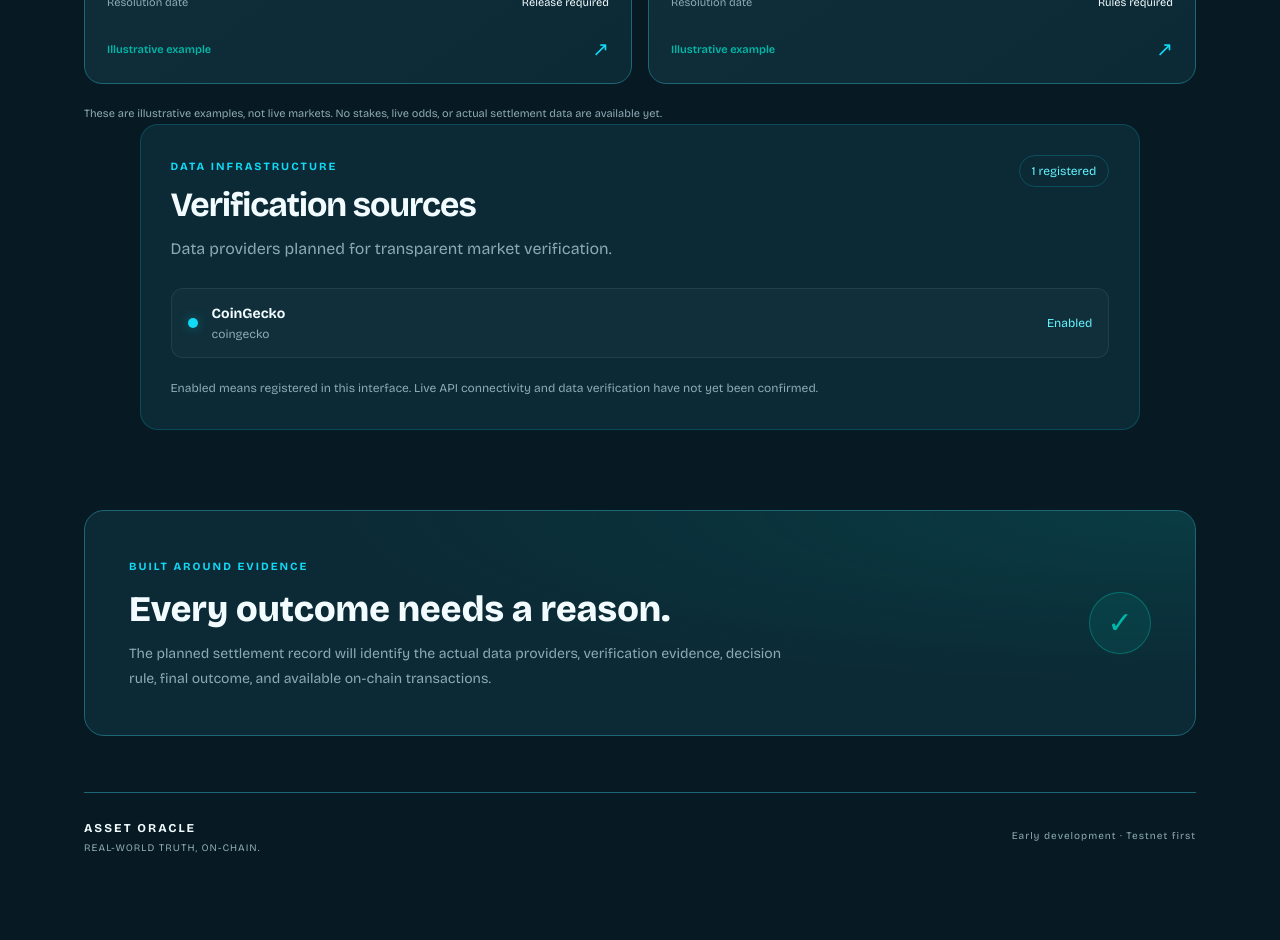
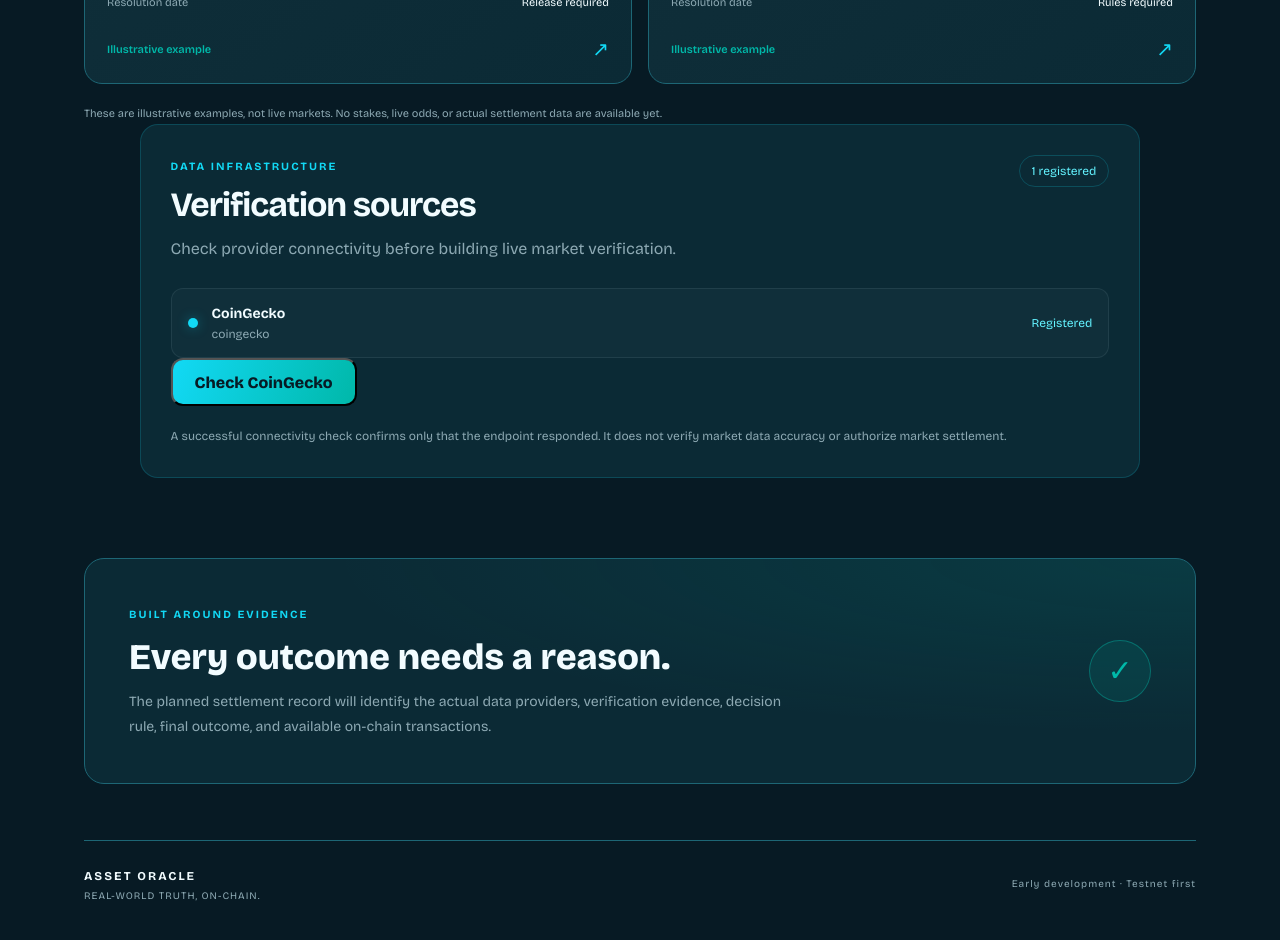
Before and after one commit to assetoracle/asset-oracle, a React (Vite) app: page / in a window 1280 px wide. Shown: the part 1780-2720 px from the top of the page. Before the commit the page ends 2682 px from the top, so only its background shows below. Built offline with nearby package versions, Linux system fonts and the light colour scheme.

Commit message:
Update MarketSourcePanel.tsx

```diff
--- a/src/components/MarketSourcePanel.tsx
+++ b/src/components/MarketSourcePanel.tsx
@@ -1,8 +1,27 @@
 
+import { useState } from "react";
 import { getMarketSourceStatuses } from "../data/marketSourceStatus";
+import { checkCoinGecko } from "../data/checkMarketSource";
 
 export default function MarketSourcePanel() {
   const sources = getMarketSourceStatuses();
+
+  const [checking, setChecking] = useState(false);
+  const [checkResult, setCheckResult] = useState<
+    Awaited<ReturnType<typeof checkCoinGecko>> | null
+  >(null);
+
+  async function handleCheck() {
+    setChecking(true);
+    setCheckResult(null);
+
+    try {
+      const result = await checkCoinGecko();
+      setCheckResult(result);
+    } finally {
+      setChecking(false);
+    }
+  }
 
   return (
     <section className="source-panel">
@@ -11,7 +30,8 @@ export default function MarketSourcePanel() {
           <span className="eyebrow">DATA INFRASTRUCTURE</span>
           <h2>Verification sources</h2>
           <p>
-            Data providers planned for transparent market verification.
+            Check provider connectivity before building live market
+            verification.
           </p>
         </div>
 
@@ -37,15 +57,39 @@ export default function MarketSourcePanel() {
                   : "source-status disabled"
               }
             >
-              {source.enabled ? "Enabled" : "Disabled"}
+              {source.enabled ? "Registered" : "Disabled"}
             </span>
           </article>
         ))}
       </div>
 
+      <button
+        className="primary-button source-check-button"
+        type="button"
+        onClick={handleCheck}
+        disabled={checking}
+      >
+        {checking ? "Checking provider..." : "Check CoinGecko"}
+      </button>
+
+      {checkResult && (
+        <div className="source-check-result" role="status">
+          <strong>
+            {checkResult.reachable
+              ? "Provider responded"
+              : "Provider check failed"}
+          </strong>
+          <p>{checkResult.message}</p>
+          <span>
+            Checked: {new Date(checkResult.checkedAt).toLocaleString()}
+          </span>
+        </div>
+      )}
+
       <p className="source-note">
-        Enabled means registered in this interface. Live API connectivity
-        and data verification have not yet been confirmed.
+        A successful connectivity check confirms only that the endpoint
+        responded. It does not verify market data accuracy or authorize
+        market settlement.
       </p>
     </section>
   );
```
